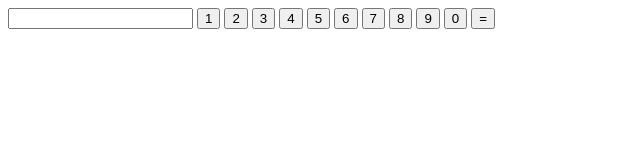
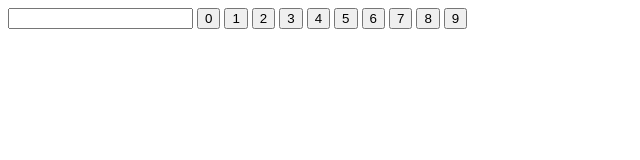
Before and after one commit to hiroya210/Calculator-JS, a plain HTML site: page index.html in a window 1280 px wide. Shown: the full height of the page, 0-640 px from the left. Drawn offline with Linux system fonts and the light colour scheme.

Commit message:
Added CSS file

```diff
--- a/index.html
+++ b/index.html
@@ -4,21 +4,23 @@
     <meta charset="UTF-8">
     <meta http-equiv="X-UA-Compatible" content="IE=edge">
     <meta name="viewport" content="width=device-width, initial-scale=1.0">
-    <title>Document</title>
+    <link rel="stylesheet" href="style.css" >
+    <title>Calculator-JS</title>
 </head>
 <body>
     <input type= "text" id= "display" value="">
-    <button onclick="displayNum(1)">1</button>
-    <button onclick="displayNum(2)">2</button>
-    <button onclick="displayNum(3)">3</button>
-    <button onclick="displayNum(4)">4</button>
-    <button onclick="displayNum(5)">5</button>
-    <button onclick="displayNum(6)">6</button>
-    <button onclick="displayNum(7)">7</button>
-    <button onclick="displayNum(8)">8</button>
-    <button onclick="displayNum(9)">9</button>
-    <button onclick="displayNum(0)">0</button>
-    <button>=</button>
+    <input type="button" onclick="input(this)" value="0">
+    <input type="button" onclick="input(this)" value="1">
+    <input type="button" onclick="input(this)" value="2">
+    <input type="button" onclick="input(this)" value="3">
+    <input type="button" onclick="input(this)" value="4">
+    <input type="button" onclick="input(this)" value="5">
+    <input type="button" onclick="input(this)" value="6">
+    <input type="button" onclick="input(this)" value="7">
+    <input type="button" onclick="input(this)" value="8">
+    <input type="button" onclick="input(this)" value="9">
+
+
 
     <script src="script.js"></script>
 </body>
--- a/script.js
+++ b/script.js
@@ -1,3 +1,5 @@
+const calcdisplay = document.querySelector("input");
+
 function add(num1, num2){
     return num1 + num2;
 };
@@ -20,6 +22,10 @@
     }
 }
 
-function displayNum(val){
-    document.querySelector("input").value = parseInt(val)
+function input(e){
+    calcdisplay.value = calcdisplay.value + e.value
 }
+
+function clear(val){
+     clearBtn.value = val
+}
--- /dev/null
+++ b/style.css
@@ -0,0 +1,3 @@
+input {
+    text-align: right;
+}
```
